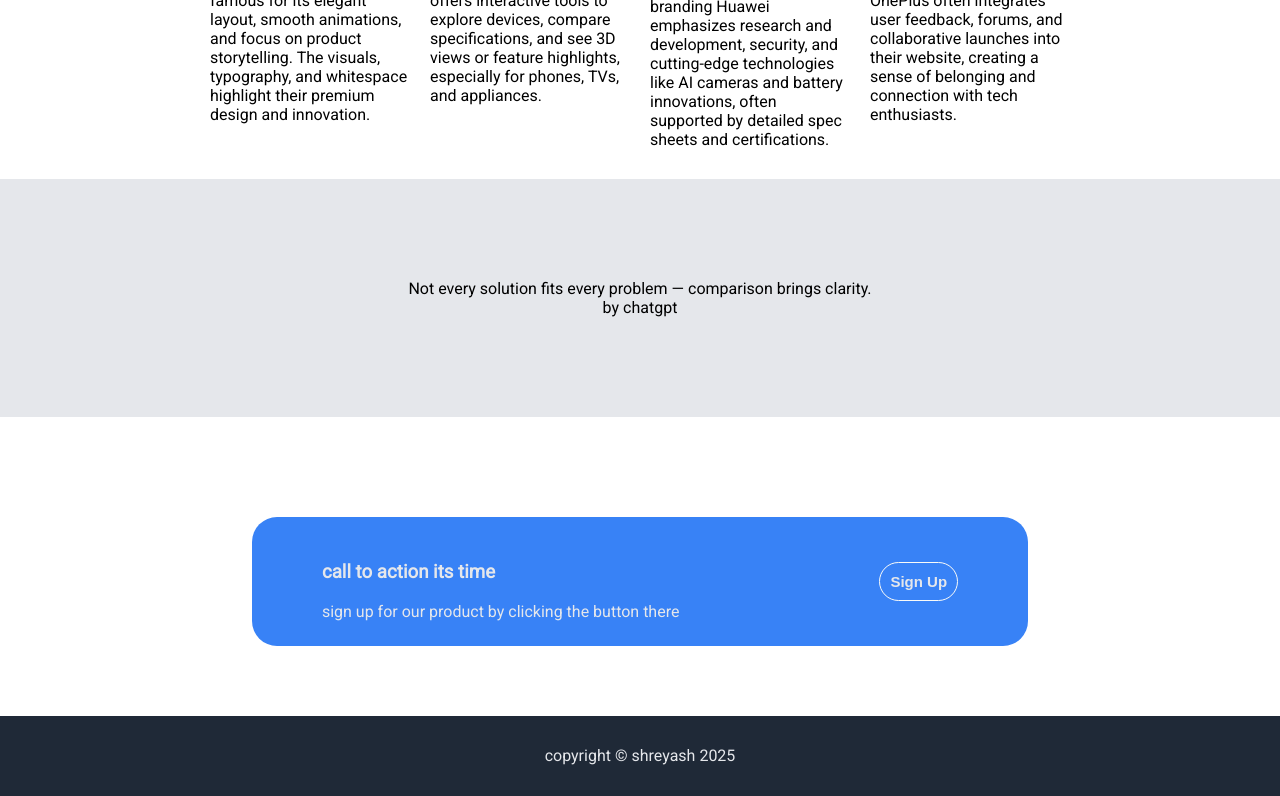
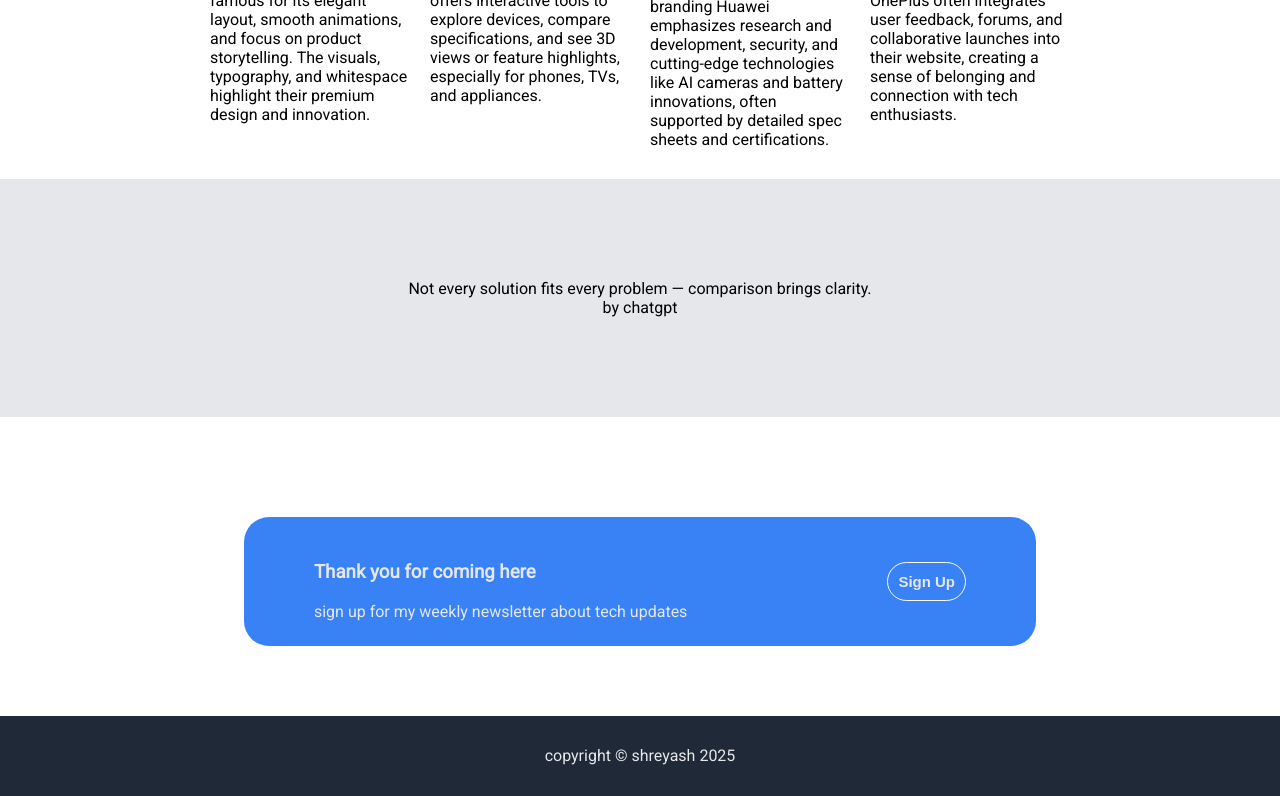
Before and after one commit to shreyash373/Landing-page, a plain HTML site: page index.html in a window 1280 px wide. Shown: the part 593-1389 px from the top of the page. Drawn offline with Linux system fonts and the light colour scheme.

Commit message:
updated the signup section content
just added content in the signup section that's it

```diff
--- a/index.html
+++ b/index.html
@@ -63,8 +63,8 @@
     <div class="signup-section">
         <div class="blue-block">
             <div class="blue-block-text">
-            <h3 class="signup-header">call to action its time</h3>
-            <p class="signup-para">sign up for our product by clicking the button there</p>
+            <h3 class="signup-header">Thank you for coming here</h3>
+            <p class="signup-para">sign up for my weekly newsletter about tech updates</p>
             </div>
             <div class="signup-button-container">
             <button class="signup-button">Sign Up</button>
```
